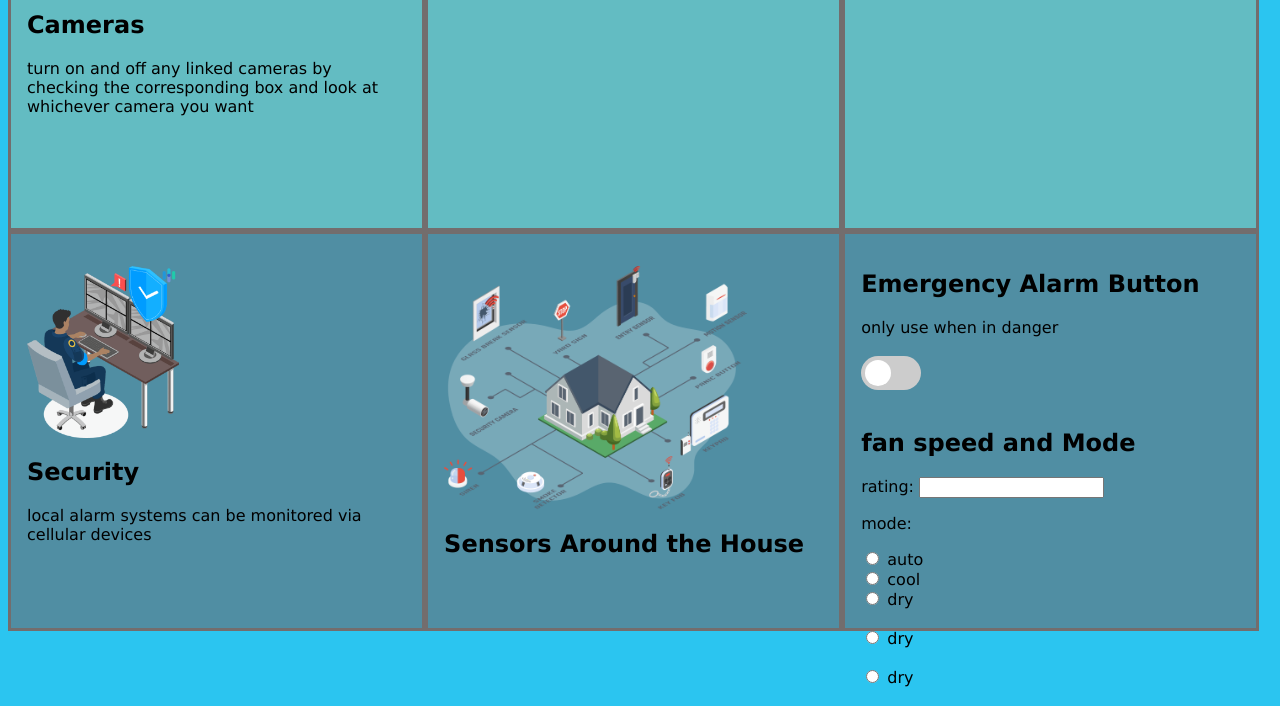
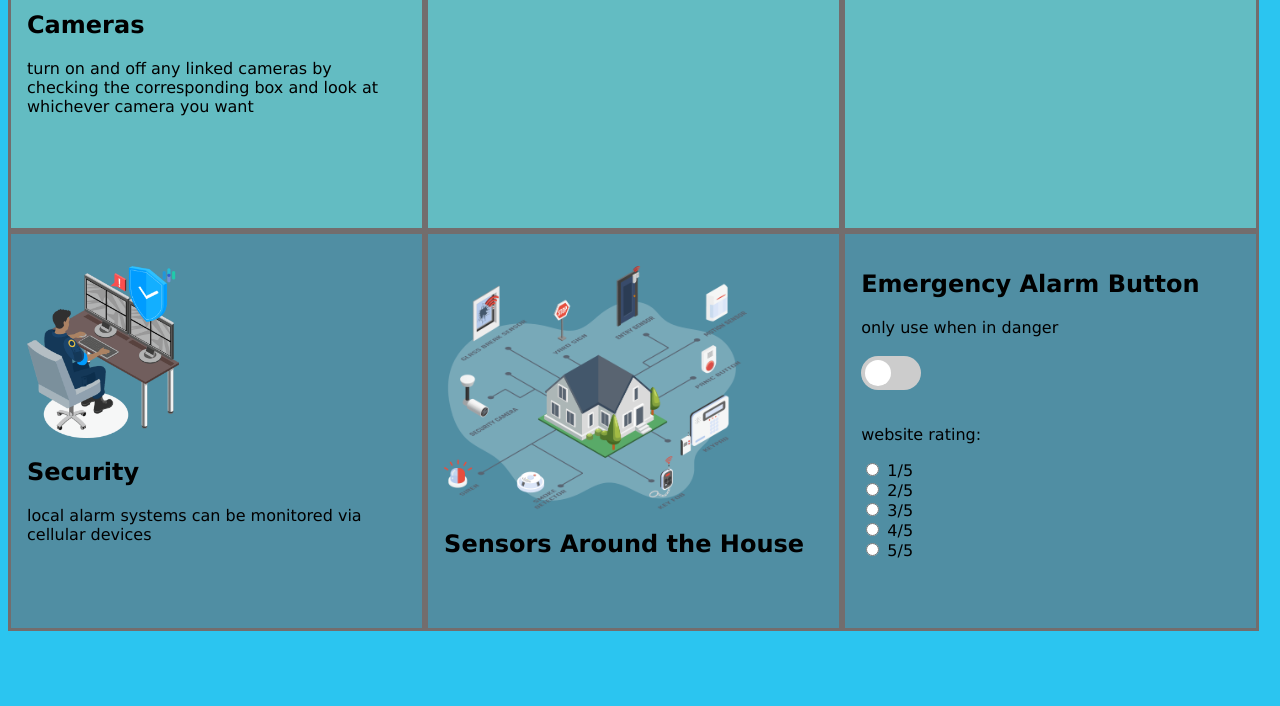
Before and after one commit to EdbertTan/2702357996_assignment2, a plain HTML site: page index.html in a window 1280 px wide. Shown: the part 633-1339 px from the top of the page. After the commit the page ends 1267 px from the top, so only its background shows below. Drawn offline with Linux system fonts and the light colour scheme.

Commit message:
Update index.html

```diff
--- a/index.html
+++ b/index.html
@@ -252,21 +252,18 @@
 			<br><br></td></tr>
 		</p>
 		<p>
-		<h2>fan speed and Mode</h2>
 		<form action="/action_page.php">
-			<label for="speed">rating:</label>
-			<input type="text" id="speed" name="speed">
-			<p>mode:</p>
+			<p>website rating:</p>
 			<input type="radio" id="mode1" name="mode" value="1/5">
-			<label for="mode1">auto</label><br>
+			<label for="mode1">1/5</label><br>
 			<input type="radio" id="mode2" name="mode" value="2/5">
-			<label for="mode2">cool</label><br>
+			<label for="mode2">2/5</label><br>
 			<input type="radio" id="mode3" name="mode" value="3/5">
-			<label for="mode3">dry</label><br><br>
+			<label for="mode3">3/5</label><br>
 			<input type="radio" id="mode3" name="mode" value="4/5">
-			<label for="mode3">dry</label><br><br>
+			<label for="mode3">4/5</label><br>
 			<input type="radio" id="mode3" name="mode" value="5/5">
-			<label for="mode3">dry</label><br><br>
+			<label for="mode3">5/5</label><br><br>
 		</form>
 		</p>
 	</div>
```
